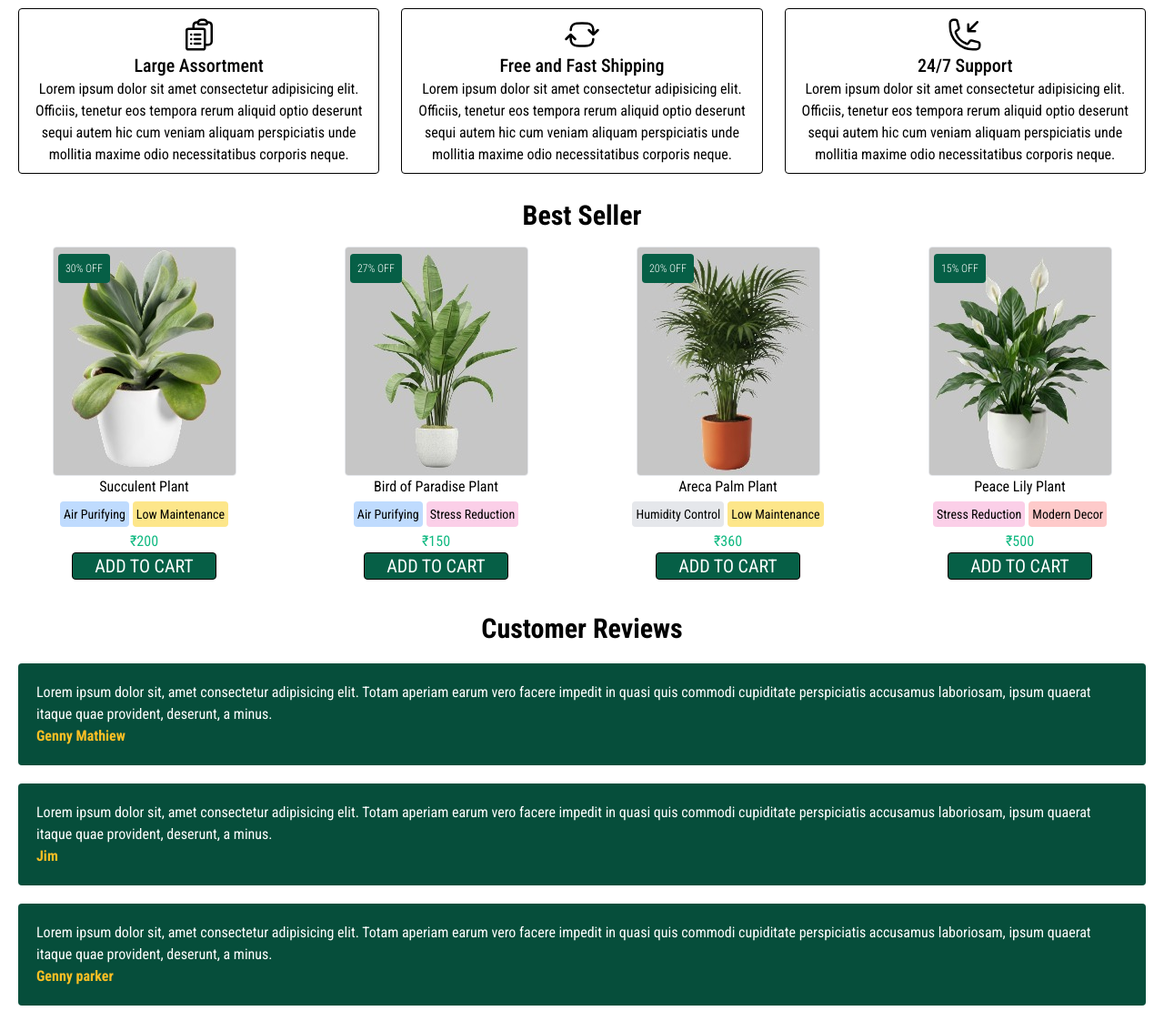
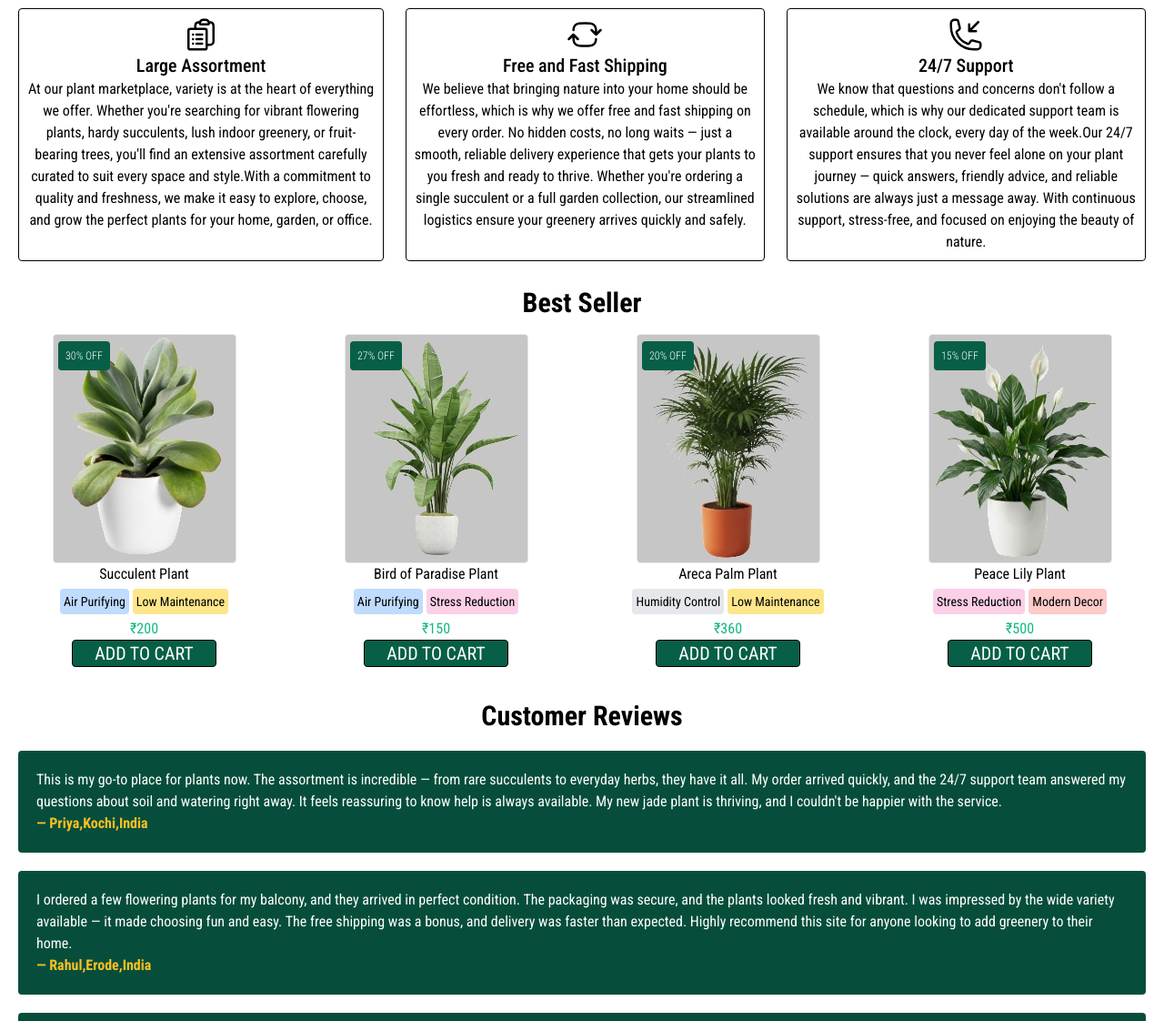
Before and after one commit to dhivakar07/Greenden-tailwind, a plain HTML site: page index.html in a window 1280 px wide. Shown: the part 507-1629 px from the top of the page at 91% size. Drawn offline with nearby package versions, Linux system fonts and the light colour scheme.

Commit message:
update about section

```diff
--- a/index.html
+++ b/index.html
@@ -75,7 +75,7 @@
         <img
           src="./image/header-img.jpg"
           alt="Header-image"
-          class="hidden md:block w-80 h-60"
+          class="hidden md:block w-80 h-60 rounded-md"
         />
       </div>
     </section>
@@ -88,7 +88,9 @@
         interior with plants and flowers
       </p>
       <div class="md:flex">
-        <div class="border rounded border-black p-2 m-3">
+        <div
+          class="border rounded border-black p-2 m-3 duration-1000 hover:shadow-2xl"
+        >
           <svg
             xmlns="http://www.w3.org/2000/svg"
             fill="none"
@@ -106,13 +108,18 @@
 
           <h2 class="text-xl font-medium">Large Assortment</h2>
           <p>
-            Lorem ipsum dolor sit amet consectetur adipisicing elit. Officiis,
-            tenetur eos tempora rerum aliquid optio deserunt sequi autem hic cum
-            veniam aliquam perspiciatis unde mollitia maxime odio necessitatibus
-            corporis neque.
+            At our plant marketplace, variety is at the heart of everything we
+            offer. Whether you're searching for vibrant flowering plants, hardy
+            succulents, lush indoor greenery, or fruit-bearing trees, you'll
+            find an extensive assortment carefully curated to suit every space
+            and style.With a commitment to quality and freshness, we make it
+            easy to explore, choose, and grow the perfect plants for your home,
+            garden, or office.
           </p>
         </div>
-        <div class="border rounded border-black p-2 m-3">
+        <div
+          class="border rounded border-black p-2 m-3 duration-1000 hover:shadow-2xl"
+        >
           <svg
             xmlns="http://www.w3.org/2000/svg"
             fill="none"
@@ -130,13 +137,18 @@
 
           <h2 class="text-xl font-medium">Free and Fast Shipping</h2>
           <p>
-            Lorem ipsum dolor sit amet consectetur adipisicing elit. Officiis,
-            tenetur eos tempora rerum aliquid optio deserunt sequi autem hic cum
-            veniam aliquam perspiciatis unde mollitia maxime odio necessitatibus
-            corporis neque.
+            We believe that bringing nature into your home should be effortless,
+            which is why we offer free and fast shipping on every order. No
+            hidden costs, no long waits — just a smooth, reliable delivery
+            experience that gets your plants to you fresh and ready to thrive.
+            Whether you're ordering a single succulent or a full garden
+            collection, our streamlined logistics ensure your greenery arrives
+            quickly and safely.
           </p>
         </div>
-        <div class="border rounded border-black p-2 m-3">
+        <div
+          class="border rounded border-black p-2 m-3 duration-1000 hover:shadow-2xl"
+        >
           <svg
             xmlns="http://www.w3.org/2000/svg"
             fill="none"
@@ -154,10 +166,12 @@
 
           <h2 class="text-xl font-medium">24/7 Support</h2>
           <p>
-            Lorem ipsum dolor sit amet consectetur adipisicing elit. Officiis,
-            tenetur eos tempora rerum aliquid optio deserunt sequi autem hic cum
-            veniam aliquam perspiciatis unde mollitia maxime odio necessitatibus
-            corporis neque.
+            We know that questions and concerns don't follow a schedule, which
+            is why our dedicated support team is available around the clock,
+            every day of the week.Our 24/7 support ensures that you never feel
+            alone on your plant journey — quick answers, friendly advice, and
+            reliable solutions are always just a message away. With continuous
+            support, stress-free, and focused on enjoying the beauty of nature.
           </p>
         </div>
       </div>
@@ -268,30 +282,40 @@
       <div class="flex flex-col justify-center gap-5 text-white m-5">
         <div class="bg-green-900 p-5 rounded">
           <p>
-            Lorem ipsum dolor sit, amet consectetur adipisicing elit. Totam
-            aperiam earum vero facere impedit in quasi quis commodi cupiditate
-            perspiciatis accusamus laboriosam, ipsum quaerat itaque quae
-            provident, deserunt, a minus.
+            This is my go-to place for plants now. The assortment is incredible
+            — from rare succulents to everyday herbs, they have it all. My order
+            arrived quickly, and the 24/7 support team answered my questions
+            about soil and watering right away. It feels reassuring to know help
+            is always available. My new jade plant is thriving, and I couldn't
+            be happier with the service.
           </p>
-          <p class="font-bold text-yellow-400">Genny Mathiew</p>
+          <p class="font-bold text-yellow-400">— Priya,Kochi,India</p>
         </div>
         <div class="bg-green-900 p-5 rounded">
           <p>
-            Lorem ipsum dolor sit, amet consectetur adipisicing elit. Totam
-            aperiam earum vero facere impedit in quasi quis commodi cupiditate
-            perspiciatis accusamus laboriosam, ipsum quaerat itaque quae
-            provident, deserunt, a minus.
+            I ordered a few flowering plants for my balcony, and they arrived in
+            perfect condition. The packaging was secure, and the plants looked
+            fresh and vibrant. I was impressed by the wide variety available —
+            it made choosing fun and easy. The free shipping was a bonus, and
+            delivery was faster than expected. Highly recommend this site for
+            anyone looking to add greenery to their home.
           </p>
-          <p class="font-bold text-yellow-400">Jim</p>
+          <p class="font-bold text-yellow-400">— Rahul,Erode,India</p>
         </div>
         <div class="bg-green-900 p-5 rounded">
           <p>
-            Lorem ipsum dolor sit, amet consectetur adipisicing elit. Totam
-            aperiam earum vero facere impedit in quasi quis commodi cupiditate
-            perspiciatis accusamus laboriosam, ipsum quaerat itaque quae
-            provident, deserunt, a minus.
+            I recently ordered a set of indoor plants from this site, and I
+            couldn’t be happier. The plants arrived fresh, healthy, and exactly
+            as described. The free and fast shipping made the whole experience
+            seamless, and I was amazed at the wide assortment available — it
+            felt like a true plant paradise. Their 24/7 support team even guided
+            me on how to care for my new snake plant, which was a thoughtful
+            touch. I’ll definitely be coming back for more greenery to brighten
+            my home.
           </p>
-          <p class="font-bold text-yellow-400">Genny parker</p>
+          <p class="font-bold text-yellow-400">
+            — Sri Kumaran,Sathyamangalam,India
+          </p>
         </div>
       </div>
     </section>
```
